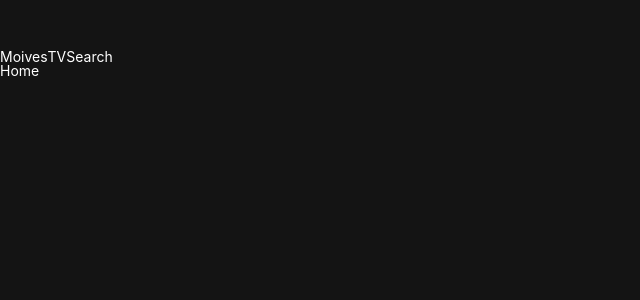
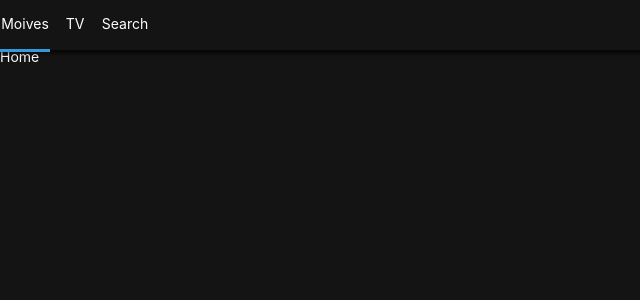
Before and after one commit to HyungwonJin/netflix, a React (Create React App) app: page / in a window 1280 px wide. Shown: the top 300 px of the page, without its empty margins (0-640 px from the left). Built offline with nearby package versions, Linux system fonts and the light colour scheme.

Commit message:
chore: pathname에 따라서 nav에 border-bottom 표시하는 방법

```diff
--- a/src/Components/Header.js
+++ b/src/Components/Header.js
@@ -1,34 +1,53 @@
 import React from 'react'
-import { Link } from 'react-router-dom';
+import { Link, withRouter } from 'react-router-dom';
 import styled from 'styled-components';
 
-const SHeader = styled.header``;
+const SHeader = styled.header`
+    color:white;
+    position: fixed;
+    top:0;
+    left: 0;
+    width: 100%;
+    height: 50px;
+    display: flex;
+    align-items: center;
+    background-color: rgba(20,20,20,0.8);
+    z-index: 10;
+    box-shadow: 0px 1px 5px 2px rgba(0,0,0,0.8);
+`;
 
 const List = styled.ul`
     display: flex;
-    &:hover{
-        background-color: blue;
-    }
 `;
 
-const SLink = styled(Link)``;
+const SLink = styled(Link)`
+    height: 50px;
+    display: flex;
+    align-items: center;
+    justify-content: center;
+`;
 
-const Item = styled.li``;
+const Item = styled.li`
+    width: 50px;
+    text-align:center;
+    border-bottom: 3px solid ${props => (props.current ? "#3498db" : "transparent")};
+    transition: border-bottom 0.5s ease-in-out;
+`;
 
-const Header = () => (
+const Header = ({ location: { pathname } }) => (
     <SHeader>
         <List>
-            <Item>
+            <Item current={pathname === '/'}>
                 <SLink to="/">Moives</SLink>
             </Item>
-            <Item>
+            <Item current={pathname === '/tv'}>
                 <SLink to="/tv">TV</SLink>
             </Item>
-            <Item>
+            <Item current={pathname === '/search'}>
                 <SLink to="/search">Search</SLink>
             </Item>
         </List>
     </SHeader>
 )
 
-export default Header;
+export default withRouter(Header);
```
